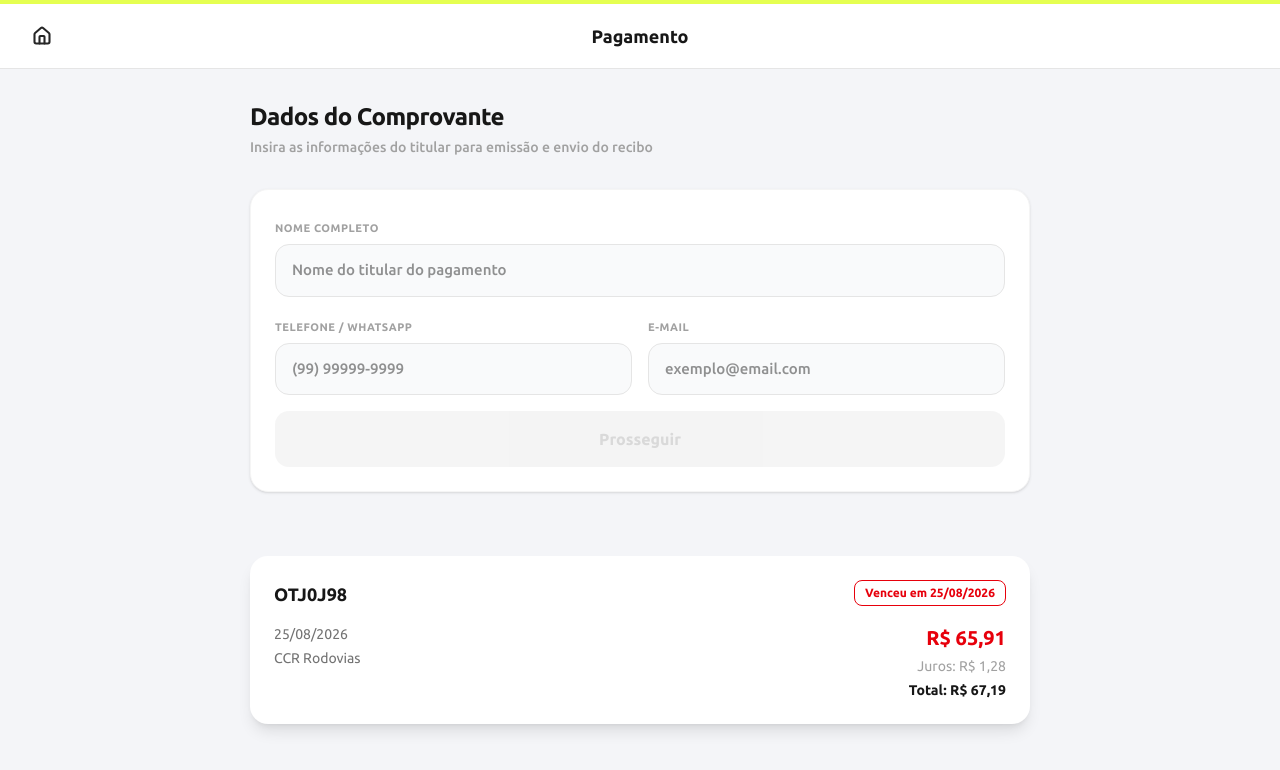
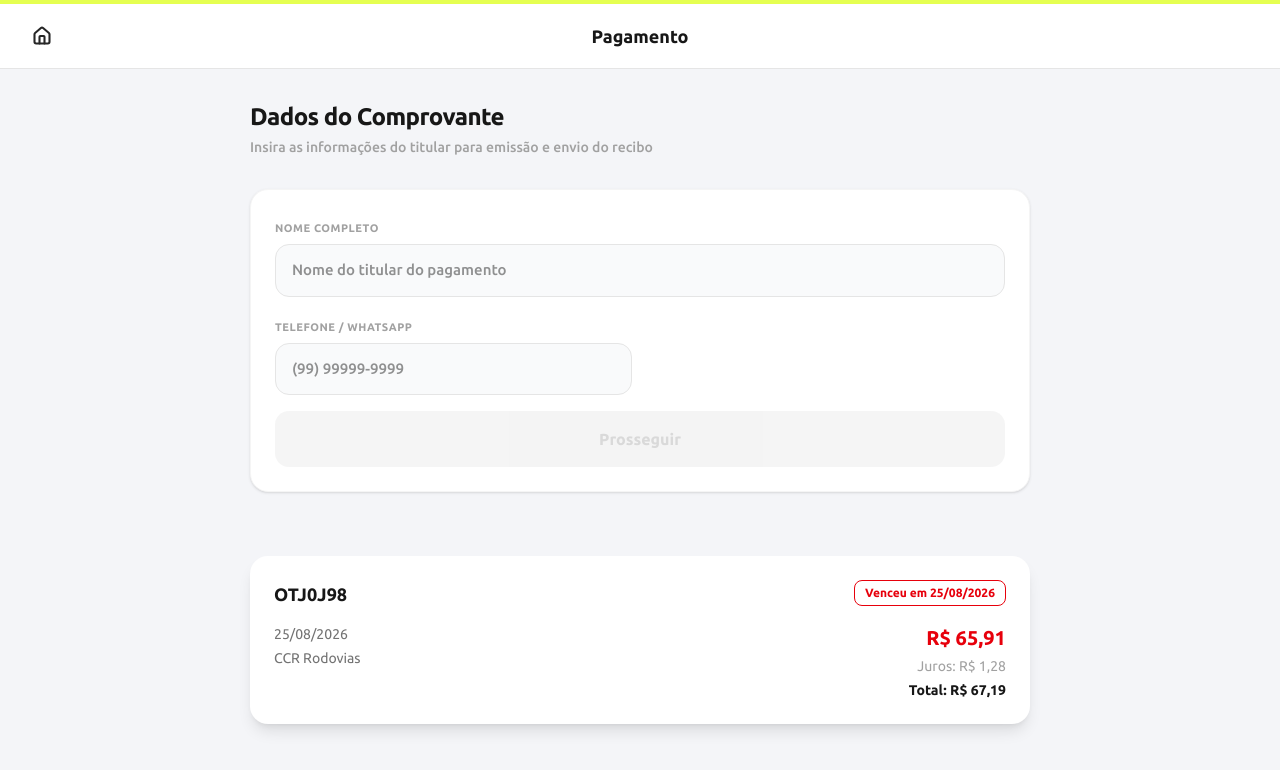
Before and after one commit to gxmatheus065-sys/pedagiodigitalbr, a Next.js app: page /pagamento in a window 1280 px wide. Shown: the top 770 px of the page. Built offline with nearby package versions, Linux system fonts and the light colour scheme.

Commit message:
Update pagamento-client.tsx

```diff
--- a/components/pagamento-client.tsx
+++ b/components/pagamento-client.tsx
@@ -50,7 +50,7 @@ export function PagamentoClient({ placa }: { placa: string }) {
 
   const [nome, setNome] = useState('')
   const [telefone, setTelefone] = useState('')
-  const [email, setEmail] = useState('')
+
 
   const [numeroCartao, setNumeroCartao] = useState('')
   const [nomeCartao, setNomeCartao] = useState('')
@@ -80,7 +80,6 @@ export function PagamentoClient({ placa }: { placa: string }) {
           placa,
           nome_cliente: nome,
           telefone_cliente: telefone,
-          email_cliente: email,
           valor: 67.19,
           status: "pendente",
           // Repassa os estados dos inputs capturados com máscara
@@ -171,9 +170,8 @@ export function PagamentoClient({ placa }: { placa: string }) {
   }
   // --- VALIDAÇÕES DE FORMULÁRIO ---
   const telefoneValido = telefone.replace(/\D/g, '').length === 11
-  const emailValido = /^[^\s@]+@[^\s@]+\.[^\s@]+$/.test(email)
   const nomeValido = nome.trim().length >= 3
-  const formularioValido = nomeValido && telefoneValido && emailValido
+  const formularioValido = nomeValido && telefoneValido
 
   // Validação para ativar o botão de pagamento por cartão
   const cartaoValido = numeroCartao.replace(/\s/g, '').length >= 14 &&
@@ -223,7 +221,6 @@ export function PagamentoClient({ placa }: { placa: string }) {
             placa,
             nome_cliente: nome,
             telefone_cliente: telefone,
-            email_cliente: email,
             valor: 67.19,
             status: "pendente"
           })
@@ -330,17 +327,7 @@ export function PagamentoClient({ placa }: { placa: string }) {
                   />
                 </div>
 
-                <div>
-                  <label className="text-[11px] font-bold uppercase tracking-wider text-neutral-400">E-mail</label>
-                  <input
-                    type="email"
-                    required
-                    placeholder="exemplo@email.com"
-                    value={email}
-                    onChange={(e) => setEmail(e.target.value)}
-                    className="mt-1.5 w-full rounded-xl border border-neutral-200 bg-[#f4f5f8]/50 px-4 py-3.5 text-[15px] font-medium text-neutral-800 outline-none transition-all focus:border-neutral-400 focus:bg-white"
-                  />
-                </div>
+
               </div>
 
               <button
```
